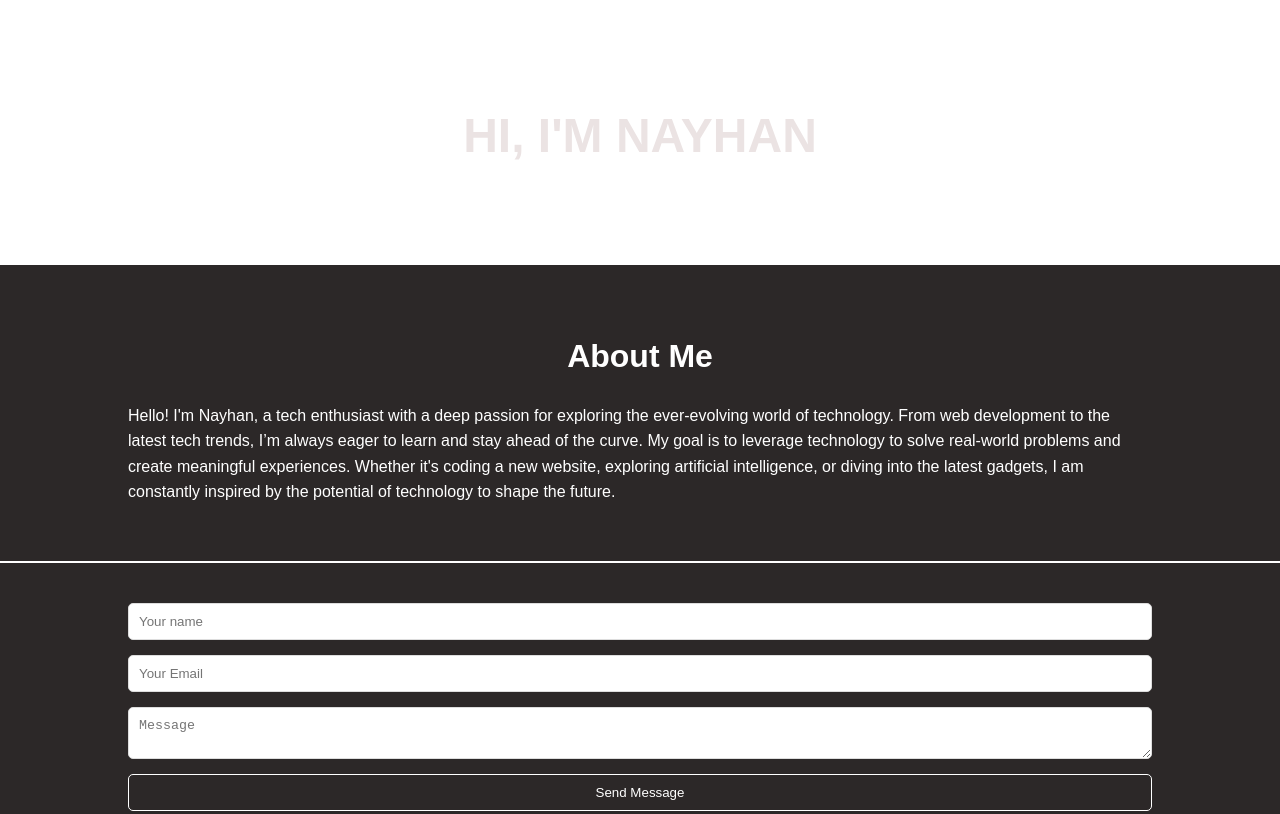
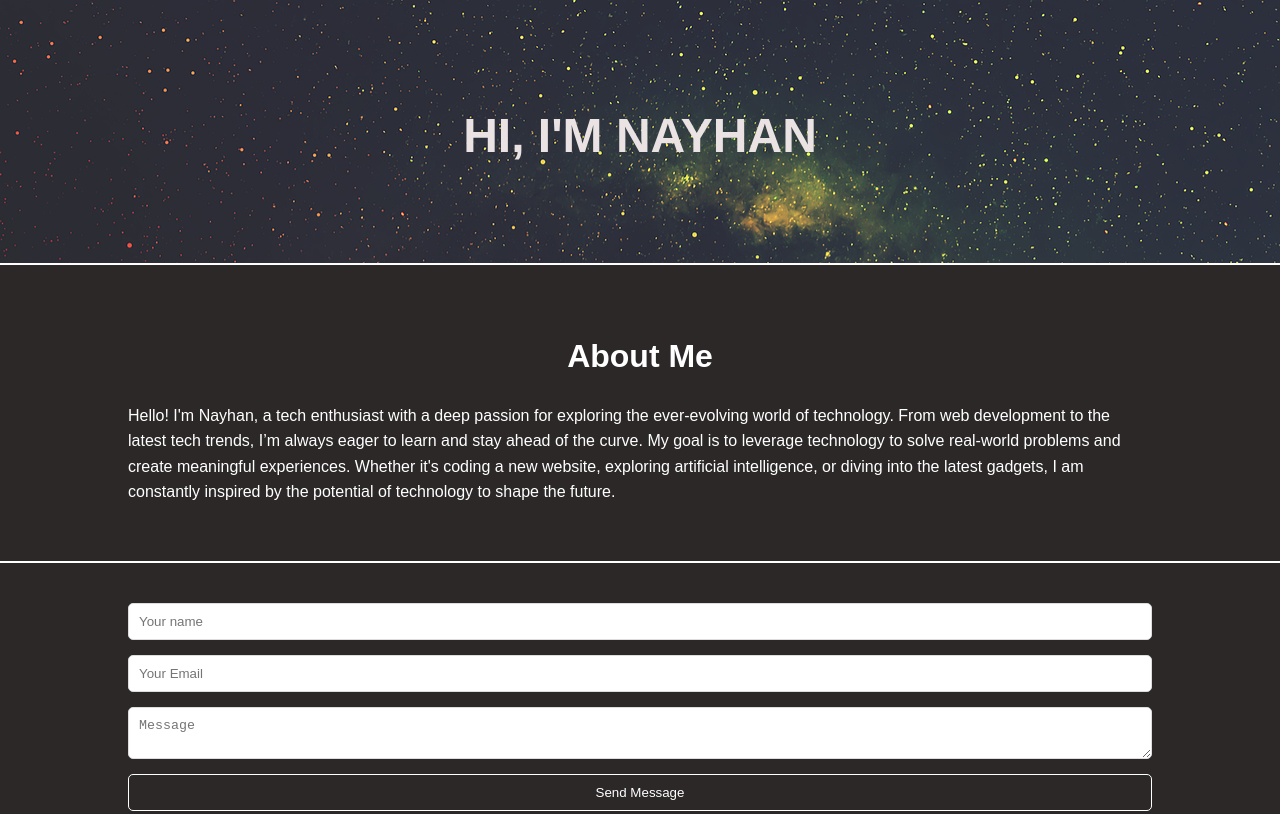
Before and after one commit to Nayhan07/nayhan1, a plain HTML site: page index.html in a window 1280 px wide. Shown: the top 814 px of the page. Drawn offline with nearby package versions, Linux system fonts and the light colour scheme; the site is published under a folder, as on GitHub Pages, so addresses that start at the root find nothing; a script that the page names is missing.

Commit message:
Update index.html

```diff
--- a/index.html
+++ b/index.html
@@ -10,7 +10,7 @@
   <script type="text/javascript" src="https://cdn.emailjs.com/dist/email.min.js"></script>
 </head>
 <body>
-  <header style="background-image: url(/img/star.jpg); background-size: 100%; background-size: cover;">
+  <header style="background-image: url(./img/star.jpg); background-size: 100%; background-size: cover;">
     <div class="container" >
         <h1 class="drip-text" >Hi, I'm Nayhan</h1>
     </div>
```
